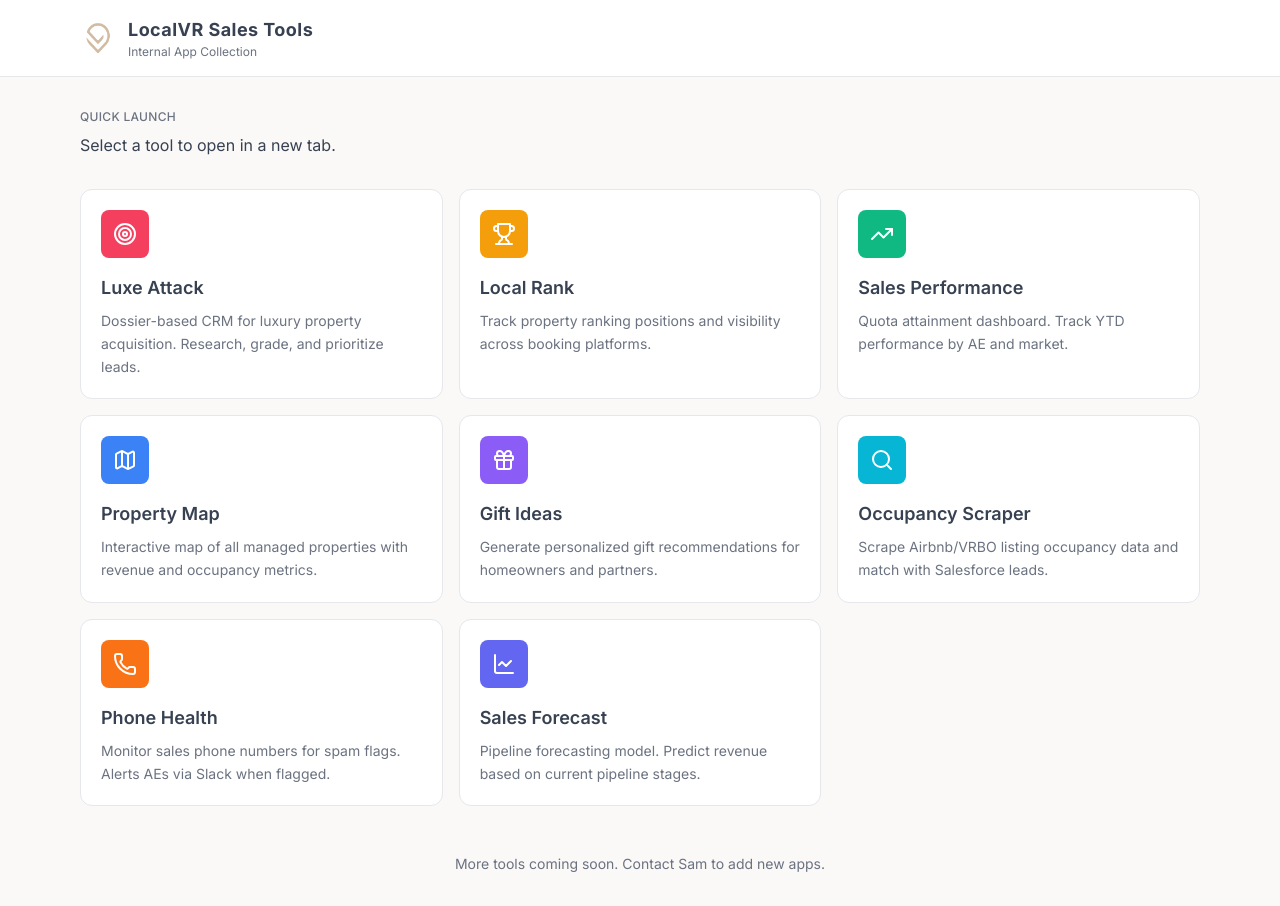
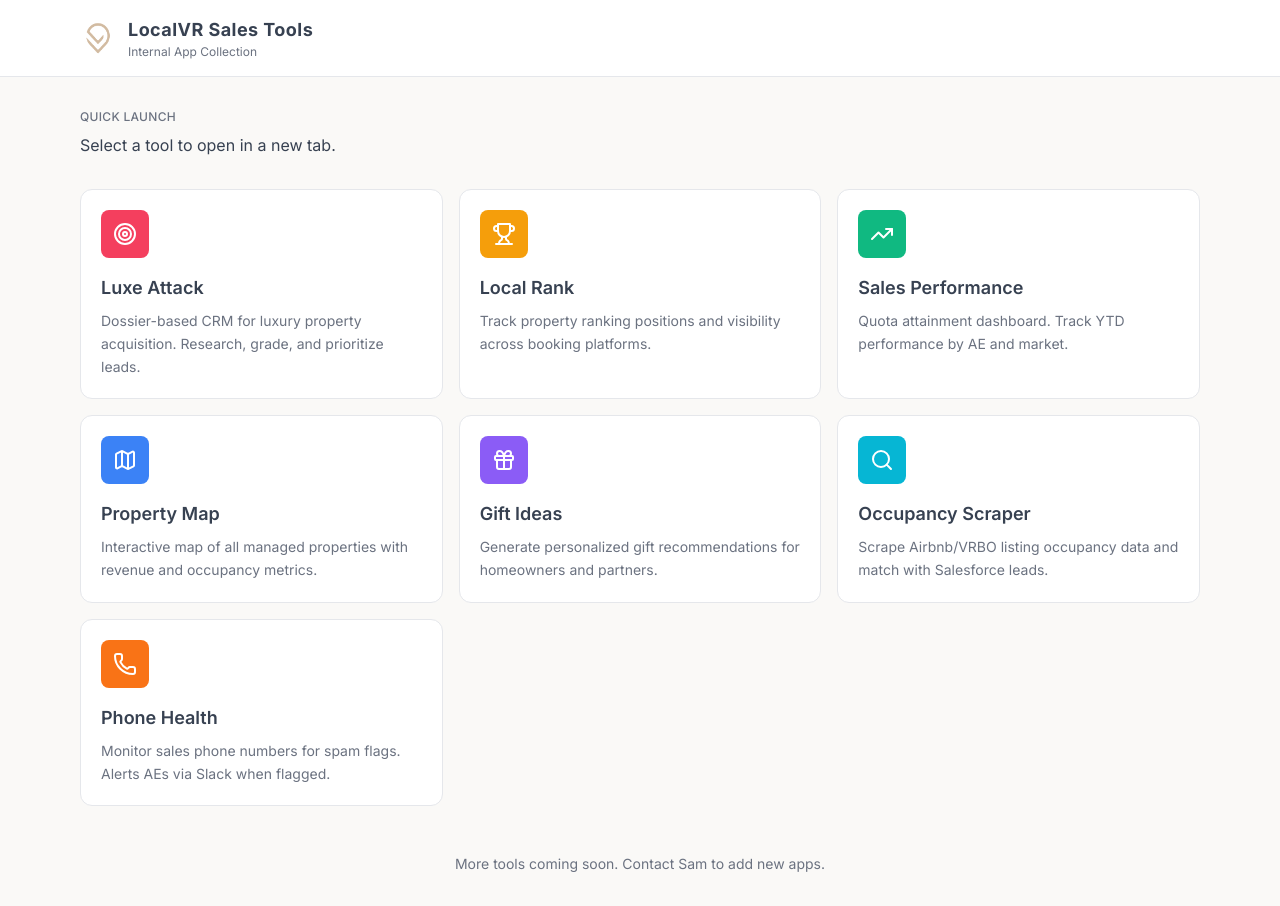
Before and after one commit to samamir0207/localvr-sales-launcher, a React (Vite) app: page / in a window 1280 px wide. Built offline with nearby package versions, Linux system fonts and the light colour scheme.

Commit message:
Update Luxe Attack URL, remove duplicate Sales Forecast

```diff
--- a/src/App.tsx
+++ b/src/App.tsx
@@ -6,7 +6,6 @@ import {
   Trophy,
   ExternalLink,
   Phone,
-  LineChart,
   Search
 } from 'lucide-react'
 
@@ -22,7 +21,7 @@ const apps: AppTile[] = [
   {
     name: 'Luxe Attack',
     description: 'Dossier-based CRM for luxury property acquisition. Research, grade, and prioritize leads.',
-    url: 'https://luxe-attack-app.replit.app',
+    url: 'https://luxe-attack-app-production.up.railway.app/',
     icon: Target,
     color: 'bg-rose-500',
   },
@@ -67,13 +66,6 @@ const apps: AppTile[] = [
     url: 'https://vivacious-cooperation-production.up.railway.app',
     icon: Phone,
     color: 'bg-orange-500',
-  },
-  {
-    name: 'Sales Forecast',
-    description: 'Pipeline forecasting model. Predict revenue based on current pipeline stages.',
-    url: 'https://localvr-pipeline.vercel.app',
-    icon: LineChart,
-    color: 'bg-indigo-500',
   },
 ]
 
```
Also changed, not shown: 1 other file (tests, documents, lock files or other folders).
